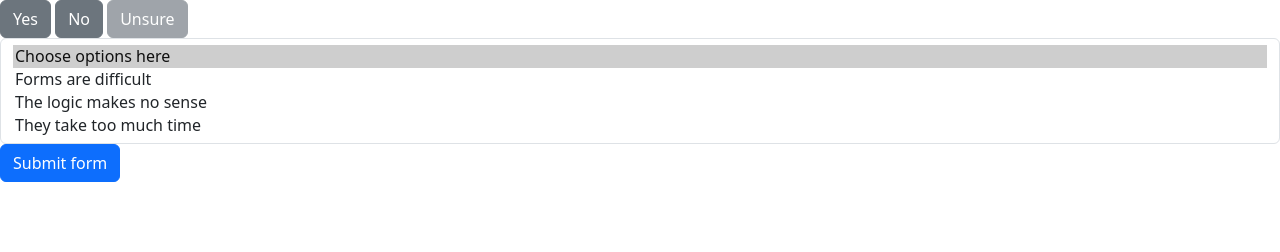
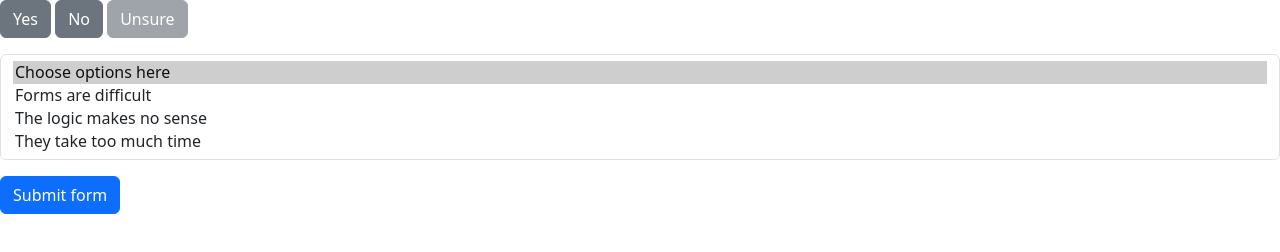
Before and after one commit to jacimaria19/.github.io, a plain HTML site: page formhater.html in a window 1280 px wide. Drawn offline with nearby package versions, Linux system fonts and the light colour scheme.

Commit message:
Update formhater.html

```diff
--- a/formhater.html
+++ b/formhater.html
@@ -8,7 +8,7 @@
 </head>
 <body>
     <form>
-        <div class="form-group">
+        <div class="mb-3">
             <input type="radio" class="btn-check" name="options" id="option1" autocomplete="off">
             <label class="btn btn-secondary" for="option1">Yes</label>
 
@@ -18,7 +18,7 @@
             <input type="radio" class="btn-check" name="options" id="option3" autocomplete="off" disabled>
             <label class="btn btn-secondary" for="option3">Unsure</label>
         </div>
-        <div class="form-group">
+        <div class="mb-3">
             <select class="form-select" multiple aria-label="Why do you hate forms?">
                 <option selected>Choose options here</option>
                 <option value="1">Forms are difficult</option>
@@ -26,7 +26,7 @@
                 <option value="3">They take too much time</option>
             </select>
         </div>
-        <div class="form-group">
+        <div class="mb-3">
             <button class="btn btn-primary" type="submit">Submit form</button>
         </div>
     </form>
```
